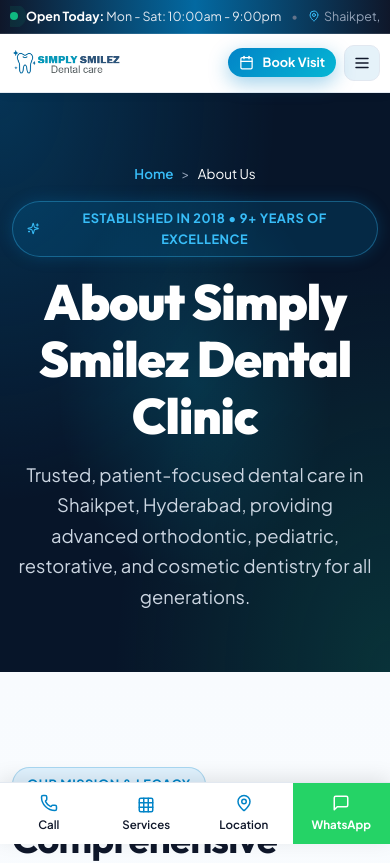
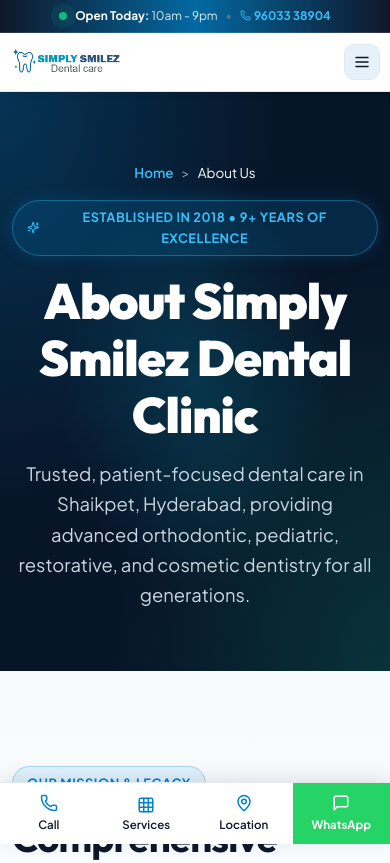
Before and after one commit to syedsujafali/simplysmiliez, a Next.js app: page /about in a window 390 px wide. Shown: the top 863 px of the page. Built offline with nearby package versions, Linux system fonts and the light colour scheme.

Commit message:
fix(header): fix mobile topbar layout and remove book visit button on mobile

```diff
--- a/src/app/globals.css
+++ b/src/app/globals.css
@@ -1366,6 +1366,10 @@
   display: none;
 }
 
+.header-topbar-mobile-info {
+  display: none !important;
+}
+
 .book-btn-text-short {
   display: none;
 }
@@ -1378,6 +1382,9 @@
 
 @media (max-width: 1040px) {
   .desktop-nav-menu {
+    display: none !important;
+  }
+  .header-book-btn {
     display: none !important;
   }
   .mobile-toggle-btn {
@@ -1394,31 +1401,46 @@
 }
 
 @media (max-width: 768px) {
+  .header-topbar-desktop-info {
+    display: none !important;
+  }
+  .header-promo-callout {
+    display: none !important;
+  }
   .header-top-contacts {
+    display: none !important;
+  }
+  .header-topbar-mobile-info {
+    display: flex !important;
+  }
+  .header-topbar-inner {
+    justify-content: center !important;
+    padding: 0 10px !important;
+  }
+  .header-book-btn {
     display: none !important;
   }
 }
 
 @media (max-width: 480px) {
   .header-topbar-inner {
-    padding: 0 10px !important;
+    padding: 0 8px !important;
   }
   .header-navbar-inner {
-    padding: 8px 10px !important;
+    padding: 8px 12px !important;
     min-height: 58px !important;
     gap: 8px !important;
   }
   .header-brand-logo {
-    height: 38px !important;
-    max-width: 110px !important;
+    height: 40px !important;
+    max-width: 130px !important;
   }
   .header-book-btn {
-    padding: 7px 11px !important;
-    font-size: 0.8rem !important;
+    display: none !important;
   }
   .mobile-toggle-btn {
-    width: 36px !important;
-    height: 36px !important;
+    width: 38px !important;
+    height: 38px !important;
   }
 }
 
@@ -1428,33 +1450,25 @@
     padding: 0 6px !important;
   }
   .header-navbar-inner {
-    padding: 6px 6px !important;
+    padding: 6px 10px !important;
     min-height: 52px !important;
-    gap: 4px !important;
+    gap: 6px !important;
   }
   .header-brand-logo {
-    height: 32px !important;
-    max-width: 88px !important;
+    height: 34px !important;
+    max-width: 110px !important;
   }
   .header-actions-group {
-    gap: 5px !important;
+    gap: 0 !important;
     flex-shrink: 0 !important;
   }
   .header-book-btn {
-    padding: 5px 8px !important;
-    font-size: 0.72rem !important;
-    gap: 3px !important;
-  }
-  .book-btn-text-full {
     display: none !important;
   }
-  .book-btn-text-short {
-    display: inline !important;
-  }
   .mobile-toggle-btn {
-    width: 34px !important;
-    height: 34px !important;
-    min-width: 34px !important;
+    width: 36px !important;
+    height: 36px !important;
+    min-width: 36px !important;
     padding: 0 !important;
     display: flex !important;
   }
--- a/src/components/UnifiedHeader.jsx
+++ b/src/components/UnifiedHeader.jsx
@@ -91,16 +91,14 @@
         }}
       >
         <div className="header-topbar-inner" style={{ width: '100%', maxWidth: '100%', margin: '0 auto', padding: '0 32px', display: 'flex', alignItems: 'center', justifyContent: 'space-between', gap: '12px', boxSizing: 'border-box' }}>
-          {/* Clinic Timings & Location */}
-          <div style={{
+          {/* Clinic Timings & Location (Desktop) */}
+          <div className="header-topbar-desktop-info" style={{
             display: 'flex',
             alignItems: 'center',
             gap: '8px',
             color: '#e2e8f0',
             fontSize: '0.78rem',
-            whiteSpace: 'nowrap',
-            overflow: 'hidden',
-            textOverflow: 'ellipsis'
+            whiteSpace: 'nowrap'
           }}>
             <span className="beacon-dot" style={{ flexShrink: 0 }} />
             <span><strong style={{ color: '#ffffff' }}>Open Today:</strong> {clinicInfo.hours.weekdays}</span>
@@ -108,6 +106,35 @@
             <span style={{ color: '#94a3b8', display: 'inline-flex', alignItems: 'center', gap: '4px' }}>
               <MapPin size={12} style={{ color: '#38bdf8', flexShrink: 0 }} /> Shaikpet, Hyderabad
             </span>
+          </div>
+
+          {/* Clinic Timings & Call CTA (Mobile - Perfectly Sized & Centered) */}
+          <div className="header-topbar-mobile-info" style={{
+            display: 'none',
+            alignItems: 'center',
+            justifyContent: 'center',
+            gap: '8px',
+            width: '100%',
+            textAlign: 'center',
+            fontSize: '0.74rem',
+            color: '#e2e8f0'
+          }}>
+            <span className="beacon-dot" style={{ flexShrink: 0 }} />
+            <span><strong style={{ color: '#ffffff' }}>Open Today:</strong> 10am - 9pm</span>
+            <span style={{ color: '#64748b' }}>•</span>
+            <a
+              href={`tel:${clinicInfo.phones[0].value}`}
+              style={{
+                color: '#38bdf8',
+                fontWeight: '700',
+                display: 'inline-flex',
+                alignItems: 'center',
+                gap: '3px',
+                textDecoration: 'none'
+              }}
+            >
+              <Phone size={11} style={{ flexShrink: 0 }} /> {clinicInfo.phones[0].display}
+            </a>
           </div>
 
           {/* 30% Off Discount Callout */}
```
